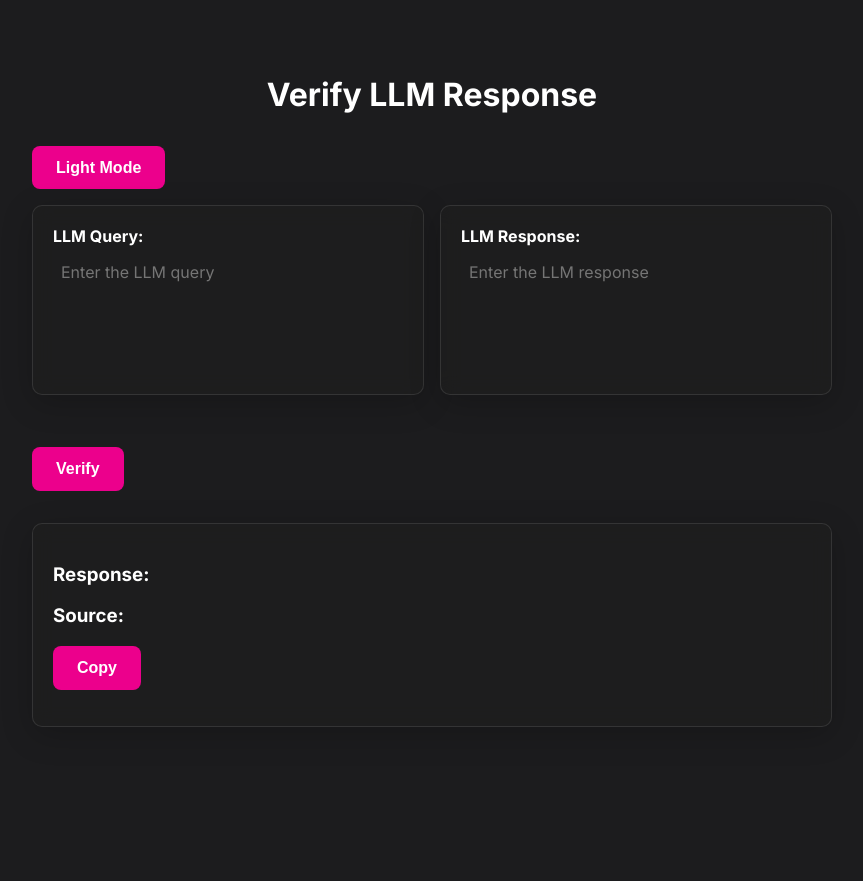
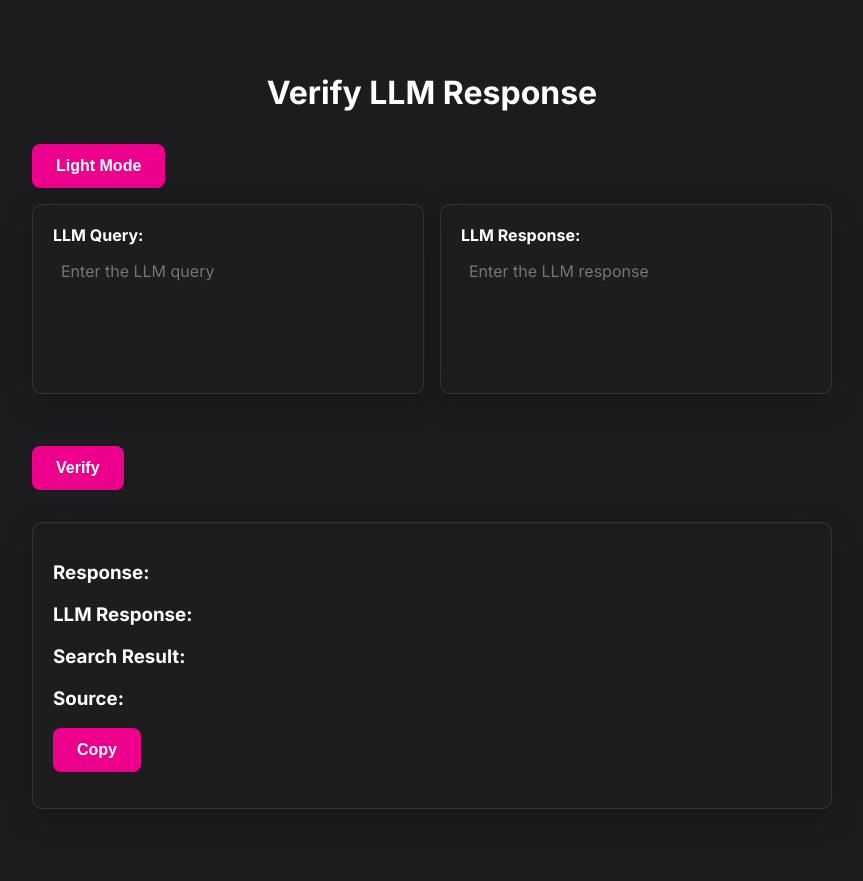
Before and after one commit to amarquaye/atlas-api, a Python web app: template src/templates/try.html in a window 1280 px wide. Shown: the whole page, without its empty margins (208-1071 px from the left). Before the commit the page ends 727 px from the top, so only its background shows below. Run offline with Jinja, Linux system fonts and the light colour scheme; the template is opened without the code that fills it, so the values that code supplies are empty.

Commit message:
Updated src
Updated src/gemini.py to produce application/json

```diff
--- a/src/gemini.py
+++ b/src/gemini.py
@@ -20,7 +20,7 @@
     "top_p": 0.95,
     "top_k": 64,
     "max_output_tokens": 8192,
-    "response_mime_type": "text/plain",
+    "response_mime_type": "application/json",
 }
 
 
@@ -55,6 +55,7 @@
         Look at both results and if they are similar do not return Hallucination detected.
         Sometimes you claim some responses contain hallucinations even though the response from the LLM is almost inline with the search results.
         Only raise the alert of a hallucination detection when the LLM's response completely deviates from the search results and see through both responses yourself and determine if the LLM's response is truly hallucinating.
+        You are to return a json object response.
         If there is any hallucination detected, return the a json object with key named 'response' with a value of Hallucination detected.
         Then return another key named 'llm_response' with the value being the part of the LLM's response where the hallucination occurred.
         And then another key named 'search_result' with the value being the refined section of the search result which shows the correct answer as compared to the llm's response.
--- a/src/static/css/try_style.css
+++ b/src/static/css/try_style.css
@@ -114,7 +114,7 @@
     margin-bottom: 1rem;
 }
 
-#response-text, #source-text {
+#response-text, #source-text, #llm_response-text, #search_result-text {
     white-space: pre-wrap;
     word-break: break-word;
 }
--- a/src/static/js/try_script.js
+++ b/src/static/js/try_script.js
@@ -3,13 +3,17 @@
     const llmResponse = document.getElementById('llm-response').value;
 
     try {
-        const res = await fetch(`https://atlasproject-wheat.vercel.app/verify?llm_query=${encodeURIComponent(llmQuery)}&llm_response=${encodeURIComponent(llmResponse)}`);
+        const res = await fetch(`http://localhost:8000/verify?llm_query=${encodeURIComponent(llmQuery)}&llm_response=${encodeURIComponent(llmResponse)}`);
         const data = await res.json();
 
         const formattedResponse = data.response.replace(/\n/g, ' ');
+        const formattedLLMResponse = data.llm_response.replace(/\n/g, ' ');
+        const formattedSearchResult = data.search_result.replace(/\n/g, ' ');
         const formattedSource = data.source.replace(/\n/g, ' ');
 
         document.getElementById('response-text').textContent = formattedResponse;
+        document.getElementById('llm_response-text').textContent = formattedLLMResponse;
+        document.getElementById('search_result-text').textContent = formattedSearchResult;
         document.getElementById('source-text').textContent = formattedSource;
 
         document.getElementById('copy-btn').addEventListener('click', () => {
--- a/src/templates/try.html
+++ b/src/templates/try.html
@@ -27,6 +27,14 @@
                     <h3>Response:</h3>
                     <p id="response-text"></p>
                 </div>
+                <div id="llm_response-container">
+                    <h3>LLM Response:</h3>
+                    <p id="llm_response-text"></p>
+                </div>
+                <div id="search_result-container">
+                    <h3>Search Result:</h3>
+                    <p id="search_result-text"></p>
+                </div>
                 <div id="source-container">
                     <h3>Source:</h3>
                     <p id="source-text"></p>
```
